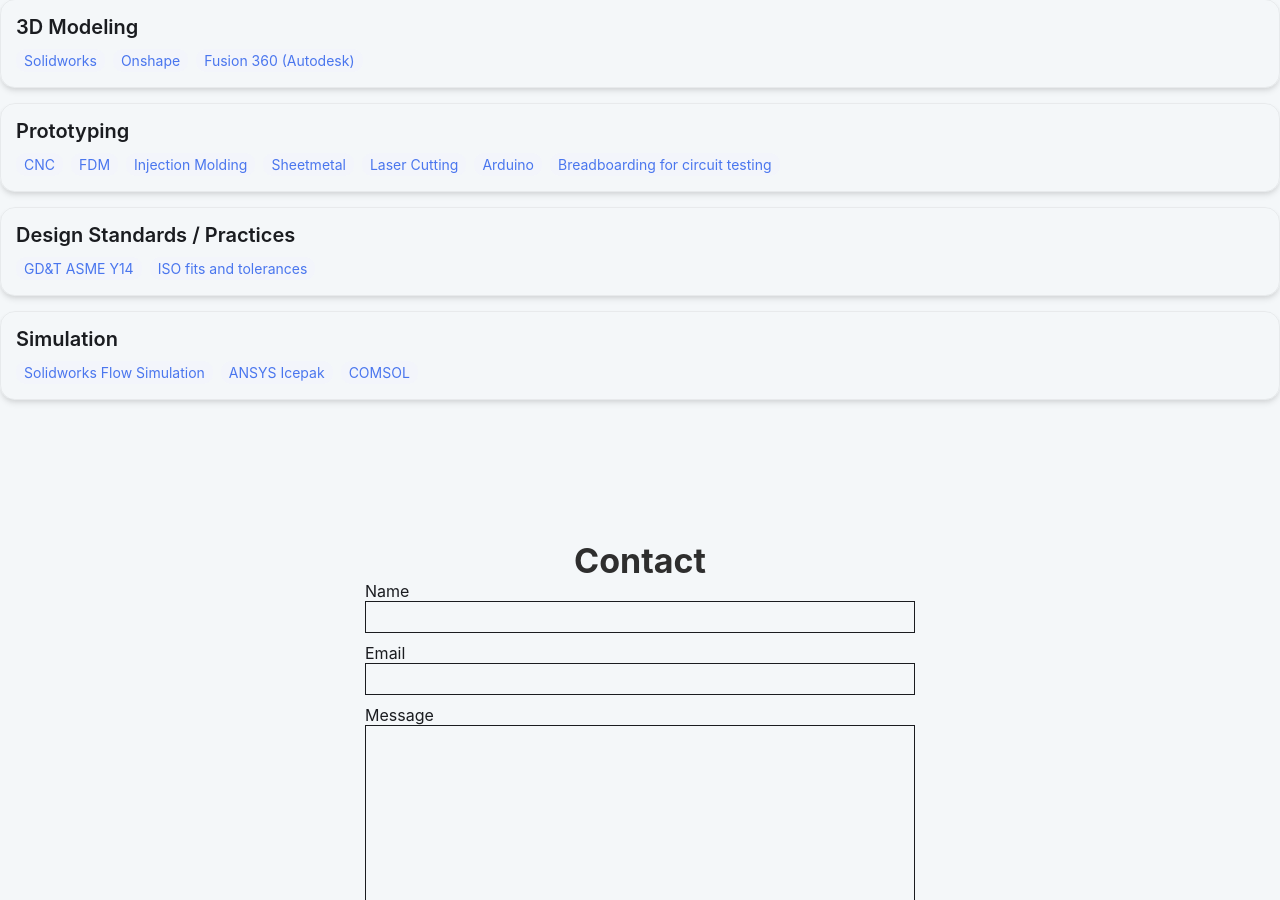
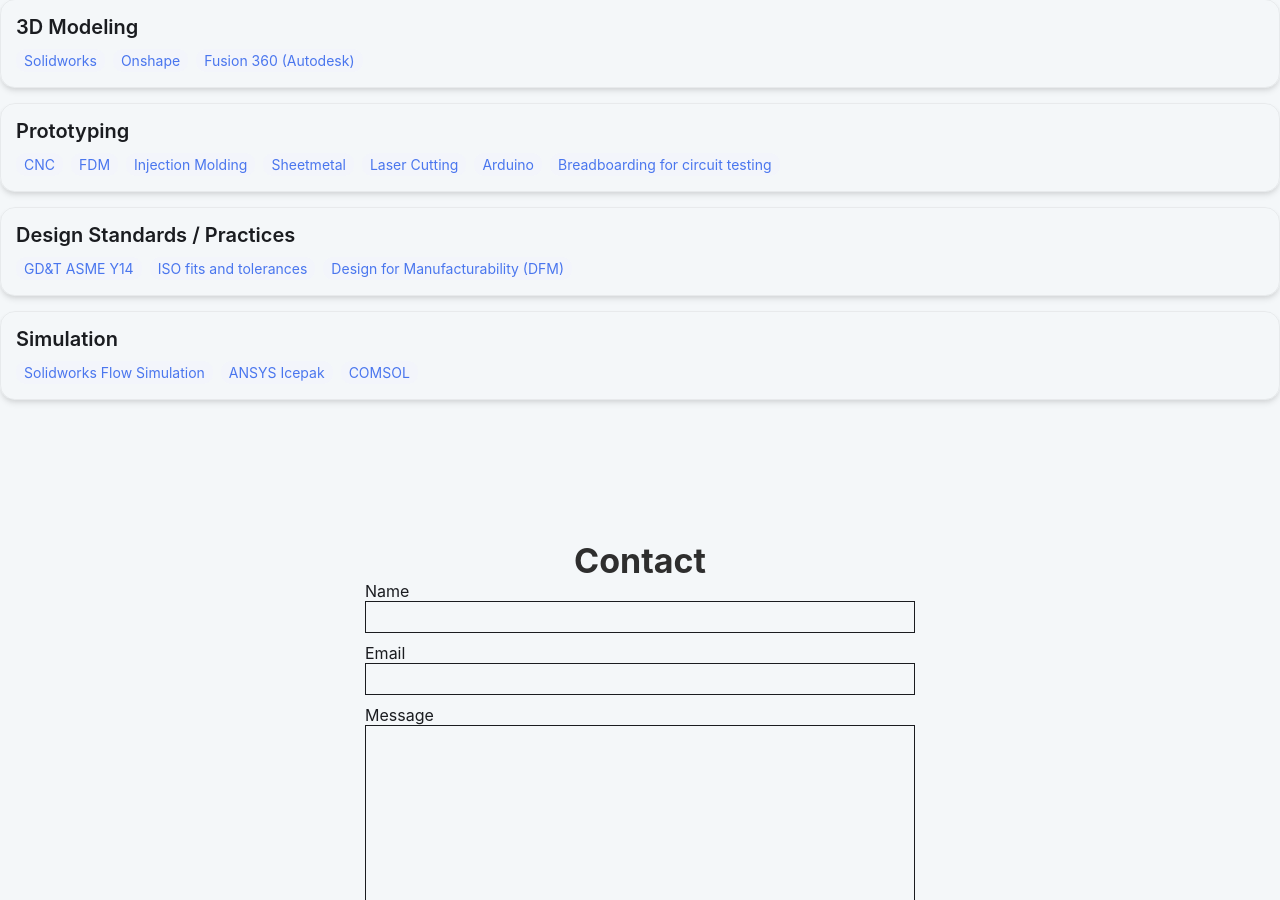
Before and after one commit to bluippold/bluippold.github.io, a Jekyll site: the page built from index.html, in a window 1280 px wide and 900 px high, scrolled down 2007 px. Built offline with Jekyll 4.4.1, drawn with Linux system fonts in a browser that asks for light colours.

Commit message:
Update _config.yml

```diff
--- a/_config.yml
+++ b/_config.yml
@@ -61,6 +61,7 @@
     tools:
     - GD&T ASME Y14
     - ISO fits and tolerances
+    - Design for Manufacturability (DFM)
   - category: Simulation
     tools:
     - Solidworks Flow Simulation
```
